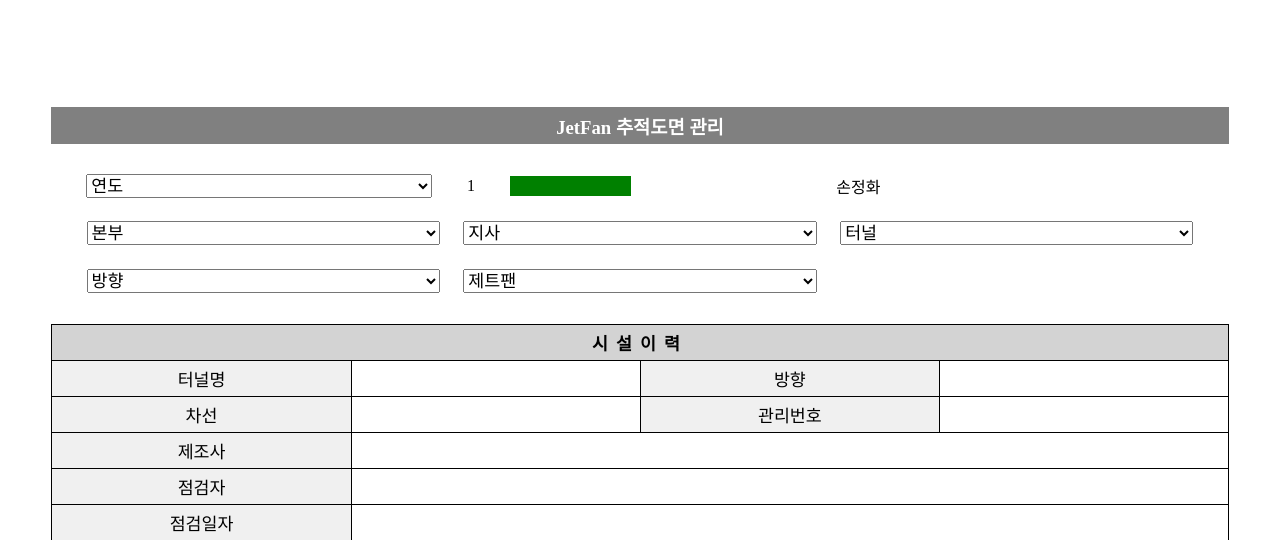
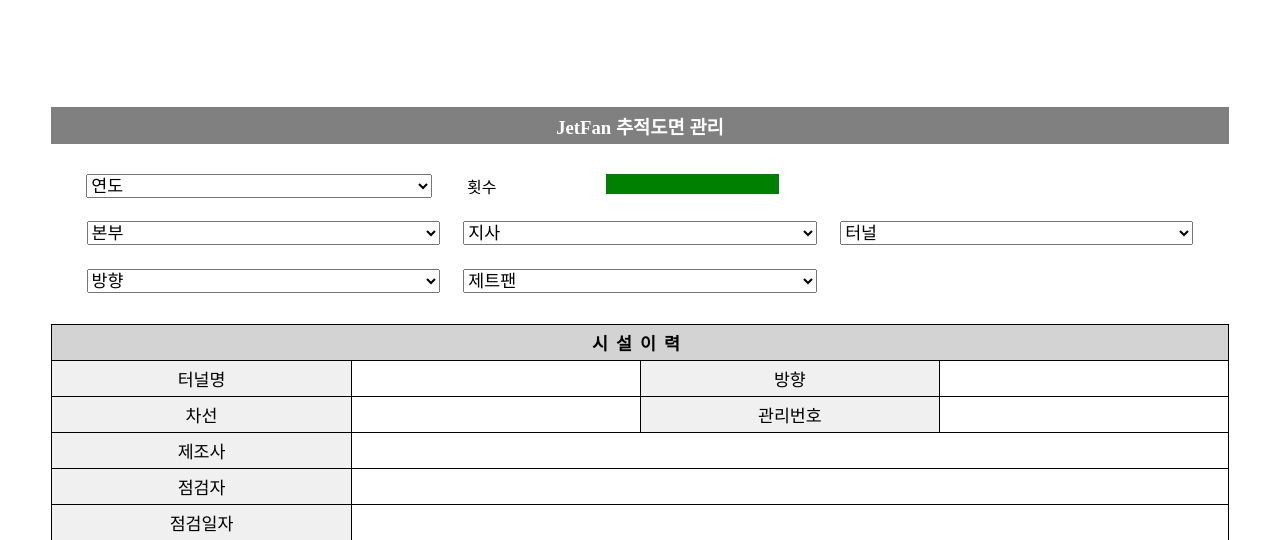
Before and after one commit to hyunjiyoo/JetFan-project, a Flask app: template jetFan-project/templates/trace.html in a window 1280 px wide. Shown: the part 52-592 px from the top of the page. Run offline with Flask 2, Linux system fonts and the light colour scheme; the template is opened without the code that fills it: most values are stand-ins (such as "Sample title", 1, 10 or a date in 2020); style sheets or scripts are compiled from the project's sources; parts of the project's set-up code (start-up, migrations or seed data) failed here and were passed over; some libraries are stand-ins or nearby versions.

Commit message:
콤보박스 기능 분리 및 2차 수정

```diff
--- a/jetFan-project/app.py
+++ b/jetFan-project/app.py
@@ -12,6 +12,8 @@ from routes.test2_routes import Test2, Test3
 
 
 ## Import routes
+# 콤보박스
+from routes.combo_routes import Combo
 # 평가표 Eval
 from routes.eval_routes import Eval
 # 추적도면 Trace
@@ -40,6 +42,8 @@ app.add_url_rule('/dept', view_func=TestDept.as_view('dept_view'), methods=['GET
 app.add_url_rule('/jetfan', view_func=TestJetfan.as_view('jetfan_view'), methods=['GET'])
 app.add_url_rule('/tunnel', view_func=TestTunnel.as_view('tunnel_view'), methods=['GET'])
 
+# 콤보박스
+app.add_url_rule('/combo', view_func=Combo.as_view('combo'), methods=['POST'])
 # 평가표
 app.add_url_rule('/evaluation', view_func=Eval.as_view('evaluation_view'), methods=['GET'])
 # 안전점검
--- a/jetFan-project/static/css/dist/trace.css
+++ b/jetFan-project/static/css/dist/trace.css
@@ -3,18 +3,25 @@
   margin-right: auto;
   margin-left: 2%;
 }
-#body-header div:first-child > div {
+#body-header div:first-child > #eval_update {
   display: flex;
   justify-content: left;
   align-items: center;
   margin-left: 23px;
-  width: 30%;
+  width: 12%;
 }
-#body-header div:first-child > div span {
-  width: 35%;
+#body-header div:first-child > span {
+  width: 15%;
   height: 20px;
   background: green;
-  margin-left: 10%;
+  margin-top: 1%;
+}
+#body-header div:first-child > #user {
+  display: flex;
+  justify-content: left;
+  align-items: center;
+  margin-left: 13px;
+  width: 12%;
 }
 #body-header div:nth-child(2) {
   display: flex;
--- a/jetFan-project/static/css/trace.less
+++ b/jetFan-project/static/css/trace.less
@@ -7,19 +7,27 @@
         margin-right: auto;
         margin-left: 2%;
 
-        & > div {
+        & > #eval_update {
             display: flex;
             justify-content: left;
             align-items: center;
             margin-left: 23px;
-            width: 30%;
+            width: 12%;
+        }
 
-            span {
-                width: 35%;
-                height: 20px;
-                background: green;
-                margin-left: 10%;
-            }
+        & > span {
+            width: 15%;
+            height: 20px;
+            background: green;
+            margin-top: 1%;
+        }
+
+        & > #user {
+            display: flex;
+            justify-content: left;
+            align-items: center;
+            margin-left: 13px;
+            width: 12%;
         }
     }
 
--- a/jetFan-project/static/js/trace.js
+++ b/jetFan-project/static/js/trace.js
@@ -1,90 +1,25 @@
-
-// 콤보박스 세팅
-const setOptionBox = (target, nextTarget) => {
-    const opt = document.querySelectorAll(`#${nextTarget} option`);
+const setJetfanData = () => {
+    const opt = document.querySelectorAll('#year option');
     if(opt.length > 1) {
         for(let i = opt.length-1; i > 0; i--) {
             opt[i].remove();
         }
     }
 
-    const _target = document.querySelector(`#${target}`);
-    const _nextTarget = document.querySelector(`#${nextTarget}`);
-    const data = { 'div_code': _target.value, 'div': _nextTarget.dataset.div };
+    const target = document.querySelector('#jetfan_no');
+    const nextTarget = document.querySelector('#year');
+    const data = { 'div_code': target.value, 'div': nextTarget.dataset.div };
     const xhttp = new XMLHttpRequest();
 
     xhttp.onreadystatechange = function() {
         if (this.readyState === 4 && this.status === 200) {
             let data = JSON.parse(this.responseText);
             console.log('data :>> ', data);
-            switch(nextTarget) {
-                case 'branch':
-                    const bran_name = data.filter((elem, i) => i%2===0);
-                    const bran_code = data.filter((elem, i) => i%2===1);
 
-                    for(let j = 0; j < data.length/2; j++) {
-                        let opt = document.createElement('option');
-                        document.querySelector(`#${nextTarget}`).appendChild(opt);
-                        opt.innerText = bran_name[j];
-                        opt.value = bran_code[j];
-                    }
-                    break;
-
-                case 'tunnel':
-                    const tunn_name = data.filter((elem, i) => i%2===0);
-                    const tunn_code = data.filter((elem, i) => i%2===1);
-
-                    for(let j = 0; j < data.length/2; j++) {
-                        let opt = document.createElement('option');
-                        document.querySelector(`#${nextTarget}`).appendChild(opt);
-                        opt.innerText = tunn_name[j];
-                        opt.value = tunn_code[j];
-                    }
-                    break;
-
-                case 'jetfan_way':
-                    const jetfan_way = data.filter((x, i, a) => a.indexOf(x) == i);
-
-                    for(let j = 0; j < jetfan_way.length; j++) {
-                        let opt = document.createElement('option');
-                        document.querySelector(`#${nextTarget}`).appendChild(opt);
-                        opt.innerText = jetfan_way[j];
-                    }
-                    break;
-
-                // case 'jetfan_lane':
-                //     const jetfan_lane = data.filter((x, i, a) => a.indexOf(x) == i);
-                //     const way = document.querySelectorAll('#jetfan_way option')[document.querySelector('#jetfan_way').selectedIndex].text;
-                //     document.querySelector('#way').innerText = way + '방향';
-
-                //     for(let j = 0; j < jetfan_lane.length; j++) {
-                //         let opt = document.createElement('option');
-                //         document.querySelector(`#${nextTarget}`).appendChild(opt);
-                //         opt.innerText = jetfan_lane[j];
-                //     }
-                //     break;
-
-                case 'jetfan_no':
-                    const jetfan_no = data.filter((elem, i) => i%3===0);
-                    const jetfan_code = data.filter((elem, i) => i%3===1);
-                    const jetfan_diagram = data.filter((elem, i) => i%3===2);
-                    console.log('data :>> ', data);
-
-                    for(let j = 0; j < jetfan_no.length; j++) {
-                        let opt = document.createElement('option');
-                        document.querySelector(`#${nextTarget}`).appendChild(opt);
-                        opt.innerText = jetfan_no[j];
-                        opt.value = jetfan_code[j];
-                        opt.dataset.diagram = jetfan_diagram[j];
-                    }
-
-                    break;
-
-                case 'year':
-                    console.log('data :>> ', data);
-                    const jetfan_img = document.querySelectorAll('#jetfan_no option')[document.querySelector('#jetfan_no').selectedIndex].dataset.diagram;
+            const jetfan_img = document.querySelectorAll('#jetfan_no option')[target.selectedIndex].dataset.diagram;
             const eval_year = data[0].split(', ');
 
+            // 시설 이력
             document.querySelector('#tunn_name').innerText = data[1];
             document.querySelector('#way').innerText = data[2];
             document.querySelector('#lane').innerText = data[3];
@@ -92,11 +27,11 @@ const setOptionBox = (target, nextTarget) => {
             document.querySelector('#jetfan_name').innerText = data[4];
             document.querySelector('#jetfan_maker').innerText = data[5];
             document.querySelector('#eval_emp').innerText = data[6];
+            document.querySelector('#user').innerText = data[6];
             document.querySelector('#eval_ymd').innerText = data[7].slice(0, 10);
             document.querySelector('#planImg img').src = './jetfan/2020/' + jetfan_img;
 
             // 운전 점검
-
             document.querySelector('#eval_vibrate_y_1').innerText = data[8];
             document.querySelector('#eval_vibrate_x_1').innerText = data[9];
             document.querySelector('#eval_vibrate_z_1').innerText = data[10];
@@ -108,14 +43,12 @@ const setOptionBox = (target, nextTarget) => {
             document.querySelector('#eval_amp_t').innerText = data[16];
             document.querySelector('#eval_volt').innerText = data[17];
 
+            document.querySelector('#eval_update').innerText = data[18];
+
             for(let j = 0; j < eval_year.length; j++) {
                 let opt = document.createElement('option');
-                        document.querySelector(`#${nextTarget}`).appendChild(opt);
+                nextTarget.appendChild(opt);
                 opt.innerText = eval_year[j];
-                    }
-
-                    break;
-
             }
         }
     }
@@ -124,7 +57,6 @@ const setOptionBox = (target, nextTarget) => {
     xhttp.setRequestHeader('Content-Type', 'application/json');
     xhttp.send(JSON.stringify(data));
 }
-
 
 
 const setStatusChk = () => {
@@ -166,7 +98,7 @@ const setStatusChk = () => {
                 etcTbl.appendChild(tr);
                 tr.appendChild(td);
                 td.className = 'table-title';
-                td.innerText = tn_year[0].replaceAll("'", "") + '년도';
+                td.innerText = tn_year[0] + '년도';
 
                 for(let i = 0; i < tn_content.length; i++) {
                     let tr = document.createElement('tr');
--- a/jetFan-project/templates/trace.html
+++ b/jetFan-project/templates/trace.html
@@ -1,21 +1,25 @@
 <link rel="stylesheet" href="{{ url_for('static', filename='css/dist/trace.css') }}">
+<script src="{{ url_for('static', filename='js/combo.js') }}"></script>
 <script src="{{ url_for('static', filename='js/trace.js') }}"></script>
 
 {% include 'header.html' %}
 
 <div class="content-body">
     <h3>JetFan 추적도면 관리</h3>
-
     <div id='body-header'>
         <div>
             <select name="year" id="year" data-div='eval_year' onchange='setStatusChk()'>
                 <option value="0">연도</option>
+                {% for year in years %}
+                <option>{{ year }}</option>
+                {% endfor %}
             </select>
-            <div>1 <span></span></div>
-            <div>손정화</div>
+            <div id='eval_update'>횟수</div>
+            <span></span>
+            <div id='user'></div>
         </div>
         <div>
-            <select name="dept" id="dept" onchange='setOptionBox("dept", "branch")'>
+            <select name="dept" id="dept" onchange='setComboBox("dept", "branch")'>
                 <option value="0">본부</option>
                 {% for dept in depts %}
                 <option value="{{ dept['div_code'] }}">
@@ -23,19 +27,19 @@
                 </option>
                 {% endfor %}
             </select>
-            <select name="branch" id="branch" onchange='setOptionBox("branch", "tunnel")' data-div='branch'>
+            <select name="branch" id="branch" onchange='setComboBox("branch", "tunnel")' data-div='branch'>
                 <option value="0">지사</option>
             </select>
-            <select name="tunnel" id="tunnel" onchange='setOptionBox("tunnel", "jetfan_way")' data-div='tunnel'>
+            <select name="tunnel" id="tunnel" onchange='setComboBox("tunnel", "jetfan_way")' data-div='tunnel'>
                 <option value="0">터널</option>
             </select>
         </div>
 
         <div>
-            <select name="jetfan_way" id="jetfan_way" onchange='setOptionBox("tunnel", "jetfan_no")' data-div='jetfan_way'>
+            <select name="jetfan_way" id="jetfan_way" onchange='setComboBox("tunnel", "jetfan_no")' data-div='jetfan_way'>
                 <option value="0">방향</option>
             </select>
-            <select name="jetfan_no" id="jetfan_no" data-div='jetfan_no' onchange='setOptionBox("jetfan_no", "year")'>
+            <select name="jetfan_no" id="jetfan_no" data-div='jetfan_no' onchange='setJetfanData()'>
                 <option value="0">제트팬</option>
             </select>
             <div id="jetfan_lane"></div>
```
Also changed, not shown: jetFan-project/routes/combo_routes.py (added, +48 -0 lines), jetFan-project/routes/trace_routes.py (+11 -35 lines), jetFan-project/static/js/combo.js (added, +81 -0 lines). Lines whose indentation alone changed are shown as unchanged.
